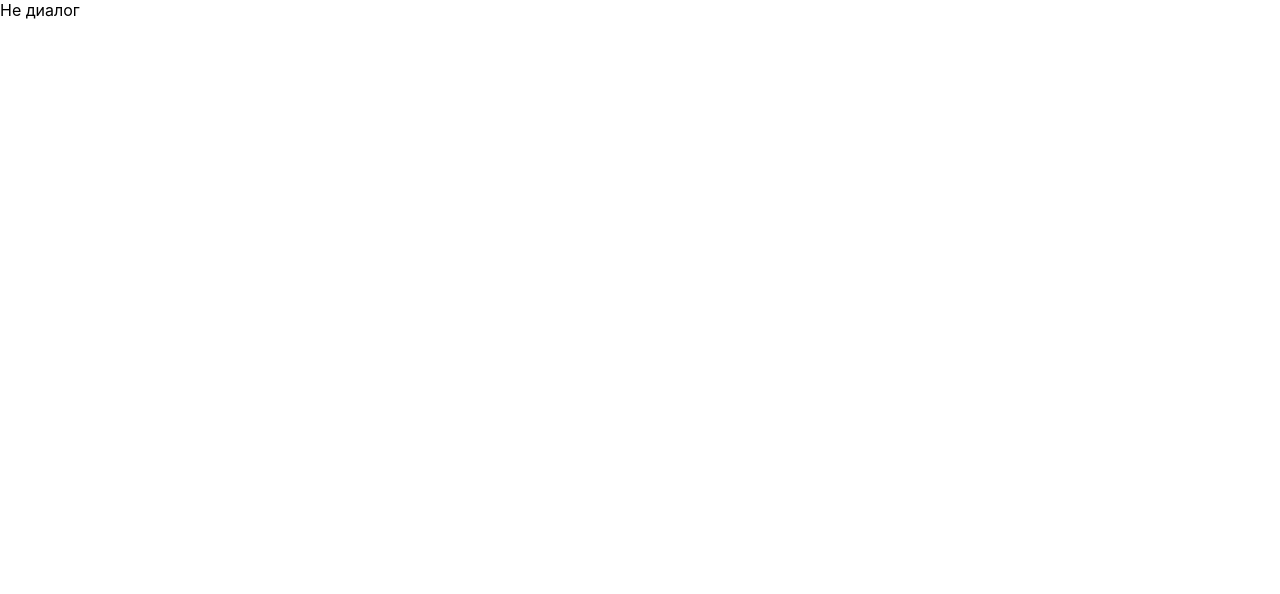
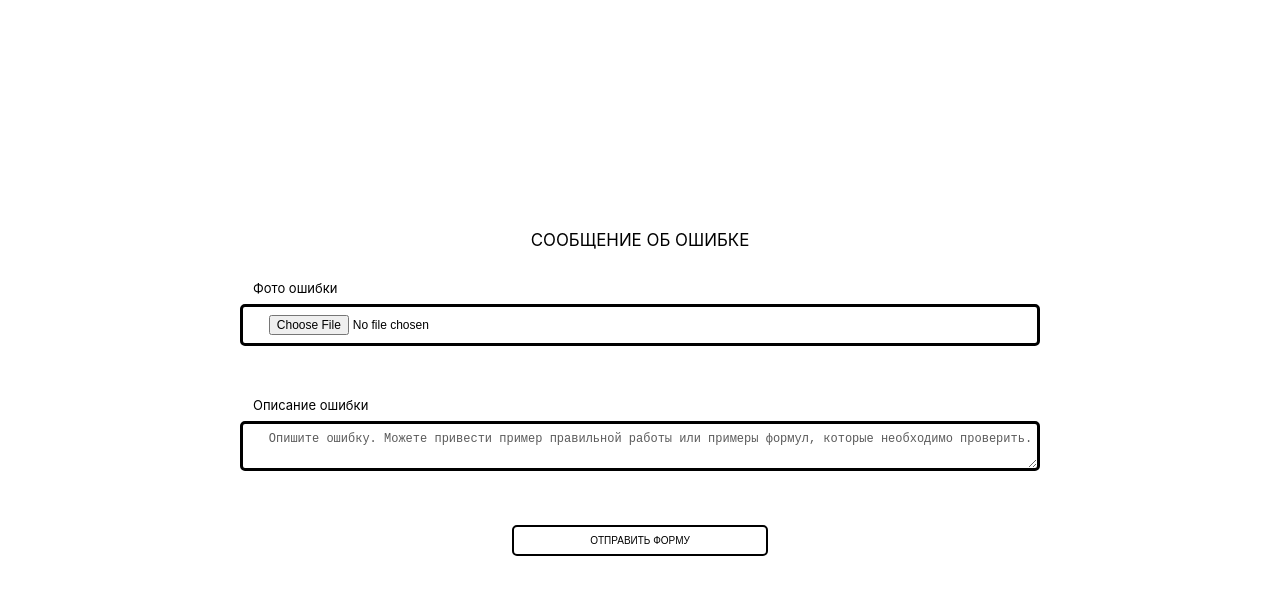
Before and after one commit to DasolXandzo/Excel-DNA-front, a React (Create React App) app: page /ErrorFormPage in a window 1280 px wide. Shown: the top 594 px of the page. Built offline with nearby package versions, Linux system fonts and the light colour scheme.

Commit message:
now we have two pages

```diff
--- a/package.json
+++ b/package.json
@@ -10,6 +10,7 @@
     "query-string": "^8.1.0",
     "react": "^18.2.0",
     "react-dom": "^18.2.0",
+    "react-router-dom": "^6.21.2",
     "react-scripts": "5.0.1",
     "web-vitals": "^2.1.4"
   },
--- a/src/App.jsx
+++ b/src/App.jsx
@@ -1,19 +1,18 @@
-import logo from './logo.svg';
 import * as React from "react";
-import DialogWindow from './components/DialogWindow';
+import CreateTreePage from './components/Pages/CreateTreePage';
+import ErrorFormPage from './components/Pages/ErrorFormPage';
 import './App.css';
+import { BrowserRouter, Routes, Route } from 'react-router-dom';
 
 function App() {
   const urlQueryParameters = new URLSearchParams(window.location.search);
   return (
-    <div>
-    {/* I'm a dialog window */ urlQueryParameters.get("windowType") != null && <React.Fragment>
-      <DialogWindow windowType={urlQueryParameters.get("windowType")} jsonString = {urlQueryParameters.get("jsonString")} lettersFormula={urlQueryParameters.get("lettersFormula")}/>
-          </React.Fragment>}
-    {/* I'm NOT a dialog window (I'm the main taskpane ui) */ urlQueryParameters.get("windowType") == null && <React.Fragment>
-      <div>Не диалог</div>
-    </React.Fragment>}
-  </div>
+    <BrowserRouter>
+      <Routes>
+        <Route path="CreateTreePage" element={<CreateTreePage jsonString = {urlQueryParameters.get("jsonString")} lettersFormula={urlQueryParameters.get("lettersFormula")}/>} />
+        <Route path="ErrorFormPage" element={<ErrorFormPage />} />
+      </Routes>
+    </BrowserRouter>
   );
 }
 
--- /dev/null
+++ b/src/components/Pages/CreateTreePage.jsx
@@ -0,0 +1,83 @@
+import React, { useState, useRef, useEffect } from 'react';
+import queryString from 'query-string';
+import cl from './CreateTreePage.module.css';
+import ArrayTable from '../ArrayTable';
+
+export default function CreateTreePage(props) {
+
+  const [array,SetArray] = useState([]);
+
+  useEffect(() => {
+    // Получение параметра jsonString из URL
+    console.log(props);
+    const { jsonString } = queryString.parse(window.location.search);
+    console.log(jsonString)
+
+    if (jsonString) {
+      // Преобразование JSON-строки в массив и установка состояния
+      const formulasObjectsArray = JSON.parse(jsonString.replace(/\@/g, "#"));
+      SetArray(formulasObjectsArray);
+      console.log(formulasObjectsArray);
+    }
+  }, []);
+
+
+// convert array to tree
+//----------------------------------------------------------
+  class Node {
+    constructor(name, result, depth) {
+      this.name = name;
+      this.result = result;
+      this.depth = depth;
+      this.children = [];
+    }
+  }
+
+  function buildTree(inputArray) {
+    const root = new Node("Root", 0, -1);
+    const stack = [root];
+
+    for (const item of inputArray) {
+      const node = new Node(item.name, item.result, item.depth);
+
+      while (stack.length > 1 && stack[stack.length - 1].depth >= node.depth) {
+        stack.pop();
+      }
+
+      stack[stack.length - 1].children.push(node);
+      stack.push(node);
+    }
+
+    return root.children;
+  }
+
+  const inputArray = []
+  for(var i=0; i<array.length; i++){
+    inputArray.push({name: array[i].Name, result: array[i].Result, depth: array[i].Depth, children: []})
+  }
+
+  console.log(inputArray);
+
+  const tree = buildTree(inputArray);
+
+  console.log(tree);
+//----------------------------------------------------------
+
+
+  return (
+    <div className={cl.treeFormBodyStyle}>
+
+      <div className={cl.block}>
+        <ArrayTable treeData={tree} />
+      </div>
+
+      <div className={cl.footer_block}>
+        <div className={cl.block}>
+          <div className={cl.hedlineStyle}>Выбранная формула:</div>
+          <div>={props.lettersFormula.replace(/\ /g, "+")}</div>
+        </div>
+      </div>
+
+    </div>
+  )
+}
--- /dev/null
+++ b/src/components/Pages/CreateTreePage.module.css
@@ -0,0 +1,31 @@
+.treeFormBodyStyle {
+    font-size: 13px;
+    min-height: 100vh;
+    position: relative;
+    padding-bottom: 70px;
+}
+
+.block {
+    margin-bottom: 15px;
+}
+
+.hedlineStyle {
+    font-size: 120%;
+    font-weight: bold;
+}
+
+.treeHedlineStyle {
+    font-size: 140%;
+    font-weight: bold;
+}
+
+.footer_block {
+    width: 97%;
+    background-color: #d6d6d6;
+    padding: 1% 2% 0% 1%;
+    border-top: 2px solid #000000;
+    position: fixed;
+    bottom: 0px;
+    display: flex;
+    justify-content: space-between;
+}
--- /dev/null
+++ b/src/components/Pages/ErrorFormPage.jsx
@@ -0,0 +1,46 @@
+import React, { useState, useRef } from 'react';
+import cl from './ErrorFormPage.module.css';
+import CancelButton from '../Buttons/CancelButton';
+import FormButton from '../Buttons/FormButton';
+import TextAreaBlock from '../Inputs/TextAreaBlock.jsx';
+import InputBlock from '../Inputs/InputBlock.jsx';
+import ModalWindow from '../ModalWindow.jsx';
+import emailjs from '@emailjs/browser';
+
+export default function ErrorFormPage() {
+
+  const [successModal, setSuccessVisible] = useState(false);
+
+  const form = useRef();
+
+  const sendEmail = (e) => {
+    e.preventDefault();
+
+    emailjs.sendForm('service_hmidc2d', 'template_9j2zojm', form.current, 'uy1EPLFB0xspq-3Kk')
+      .then((result) => {
+          console.log(result.text);
+      }, (error) => {
+          console.log(error.text);
+      });
+      e.target.reset();
+  };
+
+  return (
+    <div className={cl.errorFormBodyStyle}>
+
+      <div className={cl.modalTitle}>СООБЩЕНИЕ ОБ ОШИБКЕ</div>
+
+      <form ref={form} onSubmit={sendEmail}>
+
+        <InputBlock post={{type: 'file', title: 'Фото ошибки', name: 'errorPhoto'}} />
+
+        <TextAreaBlock post={{title: 'Описание ошибки', name: 'comment', cols: '40', rows: '2', placeholder: 'Опишите ошибку. Можете привести пример правильной работы или примеры формул, которые необходимо проверить.'}} />
+
+        <FormButton type='submit' onClick={() => {setSuccessVisible(true)}}>ОТПРАВИТЬ ФОРМУ</FormButton>
+        {successModal && <ModalWindow visible={successModal} setVisible={setSuccessVisible}><CancelButton onClick={() => setSuccessVisible(false)}></CancelButton><div className='title'>Сообщение отправлено и будет обработано в порядке очереди.</div></ModalWindow>}
+
+      </form>
+
+    </div>
+  )
+}
--- /dev/null
+++ b/src/components/Pages/ErrorFormPage.module.css
@@ -0,0 +1,21 @@
+.errorFormBodyStyle {
+    font-size: 13px;
+    height: 100vh;
+    display: flex;
+    flex-direction: column;
+    justify-content: center;
+    align-items: center;
+}
+
+form {
+    height: 40vh;
+    display: flex;
+    flex-direction: column;
+    justify-content: space-around;
+    align-items: center;
+}
+
+.modalTitle {
+    font-size: 130%;
+    margin: 1vh 0vh 1vh 0vh;
+}
```
Also changed, not shown: 1 other file (tests, documents, lock files or other folders).
